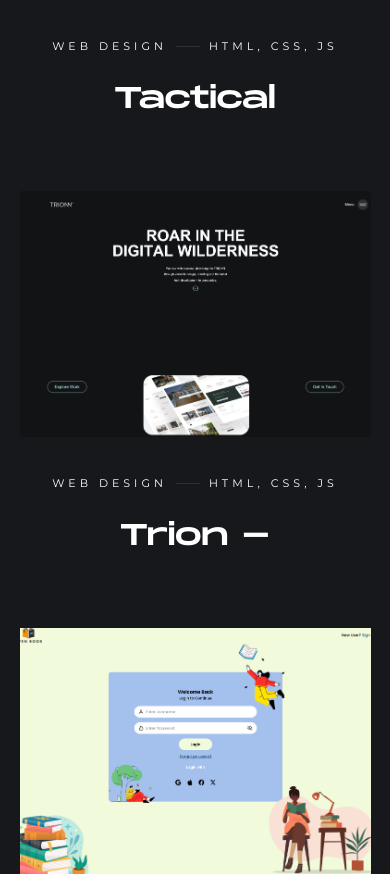
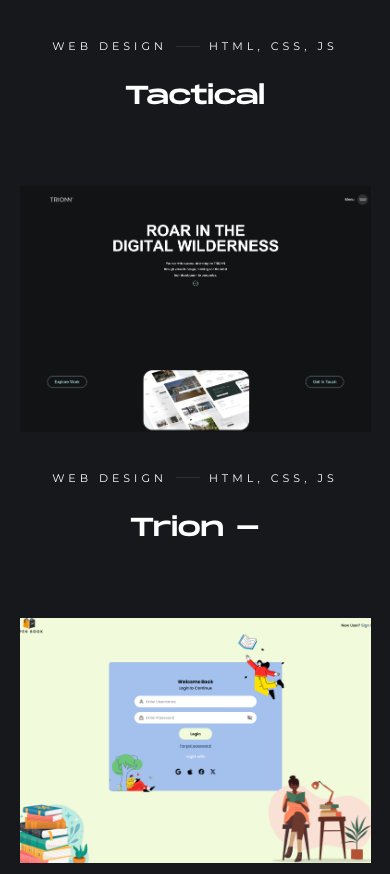
Before and after one commit to nithulcr/Terrah, a plain HTML site: page index.html in a window 390 px wide. Shown: the part 4212-5086 px from the top of the page. Drawn offline with nearby package versions, Linux system fonts and the light colour scheme; grey boxes are pictures that could not be loaded.

Commit message:
twentysix

```diff
--- a/style/style.css
+++ b/style/style.css
@@ -397,7 +397,7 @@ html {
 
   h3 {
     margin-top: 20px;
-    font-size: 24px;
+    font-size: 20px;
     line-height: 30px;
   }
 
@@ -1909,7 +1909,7 @@ html {
     margin-top: 0;
     margin-bottom: 0;
     font-family: terrah, sans-serif;
-    font-size: 30px;
+    font-size: 26px;
     font-weight: 500;
     line-height: 1.3em;
   }
@@ -2034,7 +2034,7 @@ html {
     transition: .5s;
   }
   .open .mobile-nav-menu{
-    top: 80px;
+    top: 70px;
   }
   .nav-link {
     color: var(--white);
```
